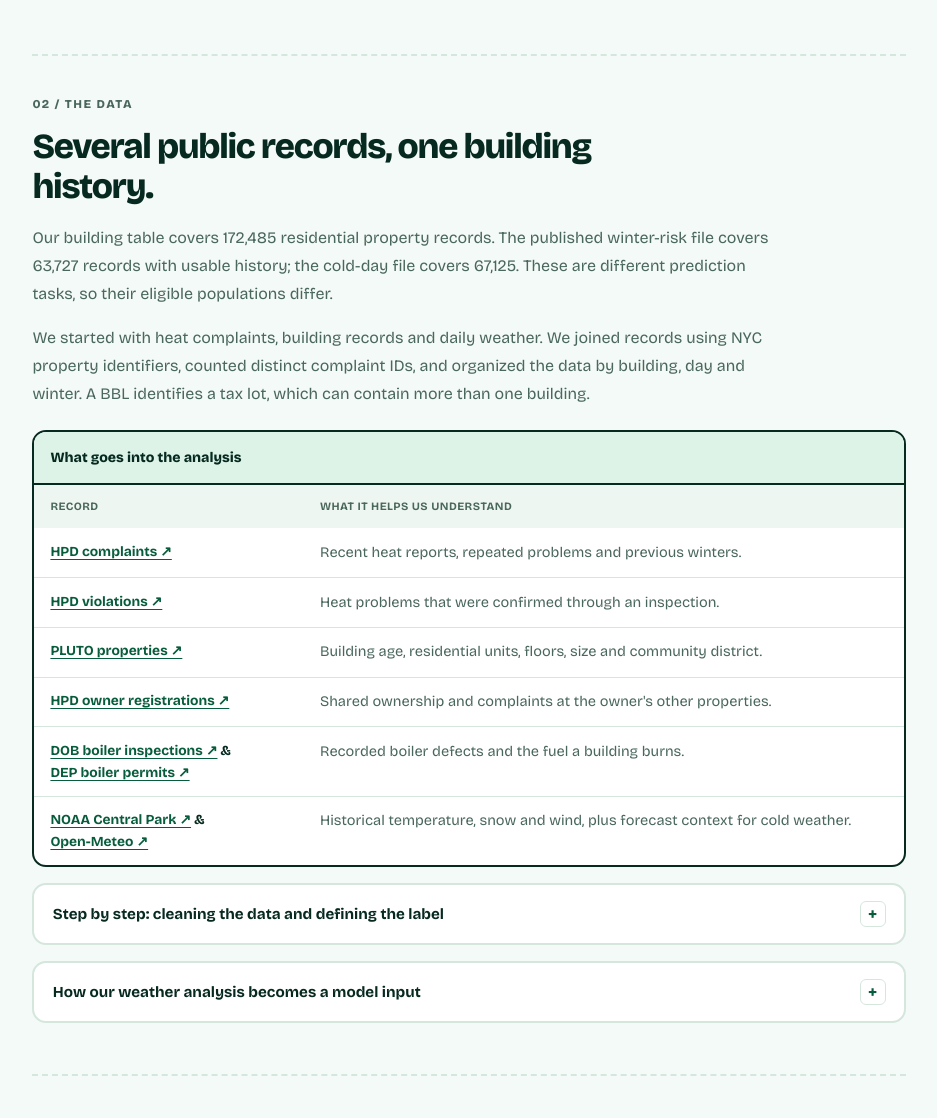
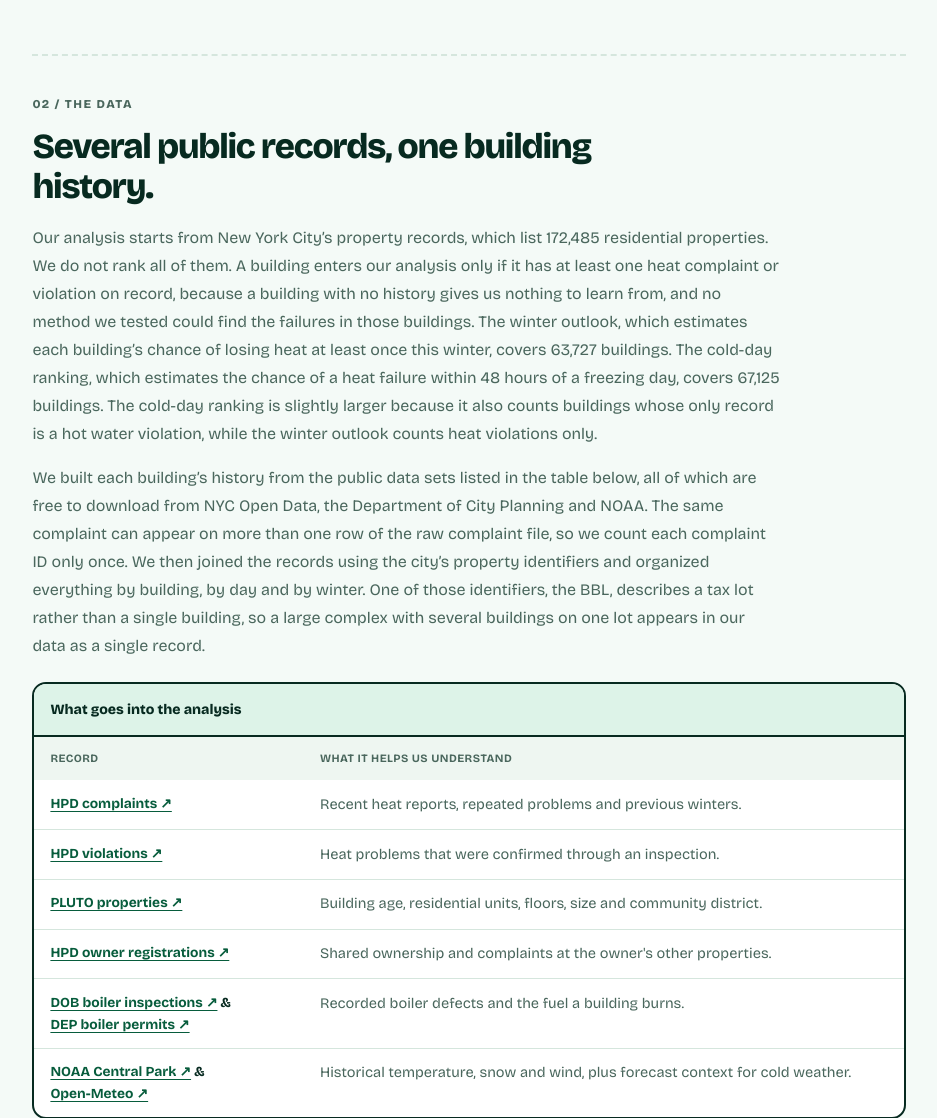
Before and after one commit to Tanneywanney25/ibm_submission, a Flask app: page /about in a window 1280 px wide. Shown: the part 1208-2326 px from the top of the page, without its empty margins (284-1221 px from the left). Run offline with Flask 3, Linux system fonts and the light colour scheme; data that the repository does not hold is empty.

Commit message:
About: rewrite the data introduction in plain report style
'The published winter-risk file' meant nothing to a reader. The opening now
explains, in full sentences, that we start from the city's 172,485
residential properties, rank only buildings with a heat complaint or
violation on record and why, and what the winter outlook and the cold-day
ranking each estimate. It also gives the real reason their counts differ:
the cold-day ranking (model/06) also counts buildings whose only record is a
hot water violation (orders 670/970), while the winter outlook (model/09)
counts heat violations (666/966/674) only. The second paragraph explains the
public sources, the distinct-complaint count and why a BBL can hold a whole
complex. Counts stay live from public/data/meta.json.

Co-Authored-By: Claude Opus 5.5 <noreply@anthropic.com>

```diff
--- a/web/templates/about.html
+++ b/web/templates/about.html
@@ -57,13 +57,23 @@
       <section id="data" class="help-section about-section">
         <p class="help-eyebrow">02 / The data</p>
         <h2>Several public records, one building history.</h2>
-        <p>Our building table covers 172,485 residential property records. The published winter-risk
-          file covers {{ '{:,}'.format(about_snapshot.get('ranked', 63727)) }} records with usable history;
-          the cold-day file covers {{ '{:,}'.format(about_snapshot.get('cold_ranked', 67125)) }}.
-          These are different prediction tasks, so their eligible populations differ.</p>
-        <p>We started with heat complaints, building records and daily weather. We joined records
-          using NYC property identifiers, counted distinct complaint IDs, and organized the data by
-          building, day and winter. A BBL identifies a tax lot, which can contain more than one building.</p>
+        <p>Our analysis starts from New York City’s property records, which list 172,485 residential
+          properties. We do not rank all of them. A building enters our analysis only if it has at
+          least one heat complaint or violation on record, because a building with no history gives us
+          nothing to learn from, and no method we tested could find the failures in those buildings.
+          The winter outlook, which estimates each building’s chance of losing heat at least once this
+          winter, covers {{ '{:,}'.format(about_snapshot.get('ranked', 63727)) }} buildings. The cold-day
+          ranking, which estimates the chance of a heat failure within 48 hours of a freezing day,
+          covers {{ '{:,}'.format(about_snapshot.get('cold_ranked', 67125)) }} buildings. The cold-day
+          ranking is slightly larger because it also counts buildings whose only record is a hot water
+          violation, while the winter outlook counts heat violations only.</p>
+        <p>We built each building’s history from the public data sets listed in the table below, all of
+          which are free to download from NYC Open Data, the Department of City Planning and NOAA.
+          The same complaint can appear on more than one row of the raw complaint file, so we count each
+          complaint ID only once. We then joined the records using the city’s property identifiers and
+          organized everything by building, by day and by winter. One of those identifiers, the BBL,
+          describes a tax lot rather than a single building, so a large complex with several buildings
+          on one lot appears in our data as a single record.</p>
         <div class="about-table-wrap" role="region" aria-label="Data sources and their uses" tabindex="0">
           <table class="about-table">
             <caption>What goes into the analysis</caption>
```
